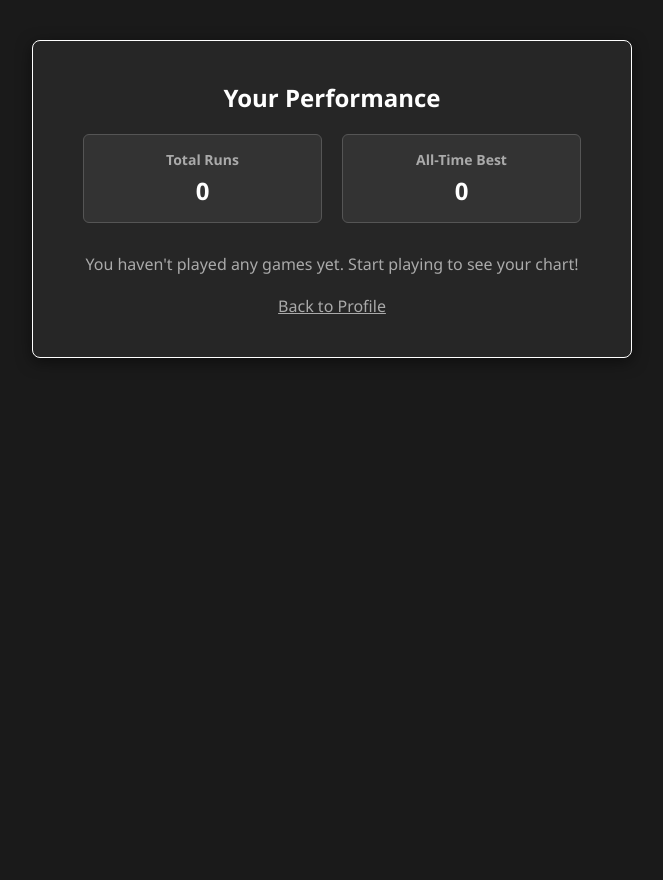
After one commit to 2026-pwr-sl/performative-males-final-project, a Django app: page /profile/stats/ in a window 1280 px wide. The commit adds this page. Shown: the whole page, without its empty margins (308-971 px from the left). Run offline with Django 5.2, Linux system fonts and the light colour scheme; the visitor is signed in with stand-in values (Sample User, id 1); data that the repository does not hold is empty.

Commit message:
feat: add user stats view

```diff
--- a/config/settings.py
+++ b/config/settings.py
@@ -129,3 +129,5 @@ MEDIA_ROOT = os.path.join(BASE_DIR, 'media')
 
 DEFAULT_AUTO_FIELD = 'django.db.models.BigAutoField'
 MEDIA_ROOT = os.path.join(BASE_DIR, "media")
+
+LOGIN_REDIRECT_URL = "profile"
--- a/game/models.py
+++ b/game/models.py
@@ -37,6 +37,20 @@ class Profile(models.Model):
         return f"{self.user.username}'s Profile"
 
 
+class GameSession(models.Model):
+    user = models.ForeignKey(User, on_delete=models.CASCADE,
+                             related_name="game_sessions")
+    score = models.IntegerField()
+    date_played = models.DateTimeField(auto_now_add=True)
+
+    class Meta:
+        ordering = ['-date_played']  # Newewst always first
+
+    def __str__(self):
+        return (f"{self.user.username} - Score: {self.score} "
+                f"({self.date_played.strftime('%Y-%m-%d')})")
+
+
 # the below signals ensure a Profile is created automatically
 # whenever a User registers
 @receiver(post_save, sender=User)
--- a/game/templates/game/profile.html
+++ b/game/templates/game/profile.html
@@ -21,6 +21,12 @@
     <img src="{{ user.profile.avatar.url }}" alt="Profile Picture" width="100" height="100" class="avatar-img">
 
     <p>Welcome, <strong>{{ user.username }}</strong>!</p>
+
+    <div style="margin-bottom: 20px;">
+        <a href="{% url 'profile_stats' %}" style="display: inline-block; padding: 10px 20px; border-radius: 5px; font-weight: bold;">
+            View My Game Stats
+        </a>
+    </div>
 
     <hr>
 
--- /dev/null
+++ b/game/templates/game/stats.html
@@ -0,0 +1,147 @@
+<!DOCTYPE html>
+<html lang="en">
+<head>
+    <meta charset="UTF-8">
+    <title>My Stats - Letterboxdle</title>
+    <script src="https://cdn.jsdelivr.net/npm/chart.js/dist/chart.umd.min.js"></script>
+    <style>
+        body {
+            background-color: #1a1a1a;
+            color: #ffffff;
+            font-family: 'Segoe UI', Tahoma, Geneva, Verdana, sans-serif;
+            display: flex;
+            flex-direction: column;
+            align-items: center;
+            min-height: 100vh;
+            margin: 0;
+            padding: 40px 20px;
+        }
+        .stats-panel {
+            background-color: #262626;
+            border: 1px solid #ffffff;
+            border-radius: 8px;
+            padding: 40px;
+            width: 100%;
+            max-width: 600px;
+            box-shadow: 0 4px 15px rgba(0, 0, 0, 0.5);
+            box-sizing: border-box;
+        }
+        .stats-header {
+            display: flex;
+            justify-content: space-between;
+            align-items: center;
+            margin-bottom: 20px;
+        }
+        .stat-box {
+            background-color: #333333;
+            padding: 15px;
+            border-radius: 6px;
+            text-align: center;
+            flex: 1;
+            margin: 0 10px;
+            border: 1px solid #555;
+        }
+        .stat-box h3 { margin: 0; font-size: 14px; color: #aaaaaa; }
+        .stat-box p { margin: 5px 0 0 0; font-size: 24px; font-weight: bold; }
+        .btn {
+            display: block;
+            width: 100%;
+            padding: 12px;
+            background-color: #e0e0e0;
+            color: #1a1a1a;
+            border: none;
+            border-radius: 6px;
+            font-size: 16px;
+            font-weight: bold;
+            cursor: pointer;
+            text-align: center;
+            text-decoration: none;
+            margin-top: 20px;
+            box-sizing: border-box;
+        }
+        .btn:hover { background-color: #ffffff; }
+        canvas { margin-top: 30px; }
+    </style>
+</head>
+<body>
+
+    <div class="stats-panel">
+        <h2 style="text-align: center; margin-top: 0;">Your Performance</h2>
+
+        <div class="stats-header">
+            <div class="stat-box">
+                <h3>Total Runs</h3>
+                <p>{{ total_runs }}</p>
+            </div>
+            <div class="stat-box">
+                <h3>All-Time Best</h3>
+                <p>{{ best_score }}</p>
+            </div>
+        </div>
+
+        {% if has_data %}
+            <canvas id="scoreChart" width="400" height="250"></canvas>
+
+            <a href="{% url 'profile_stats' %}?download=csv" class="btn">Download Last 10 Scores (CSV)</a>
+        {% else %}
+            <p style="text-align: center; color: #aaaaaa; margin-top: 30px;">
+                You haven't played any games yet. Start playing to see your chart!
+            </p>
+        {% endif %}
+
+        <a href="{% url 'profile' %}" style="display:block; text-align:center; margin-top: 20px; color: #aaaaaa;">Back to Profile</a>
+    </div>
+
+    {% if has_data %}
+
+    {{ labels|json_script:"chart-labels" }}
+    {{ scores|json_script:"chart-scores" }}
+
+    <script>
+        // Parse the JSON data securely
+        const chartLabels = JSON.parse(document.getElementById('chart-labels').textContent);
+        const chartScores = JSON.parse(document.getElementById('chart-scores').textContent);
+
+        const ctx = document.getElementById('scoreChart').getContext('2d');
+        const scoreChart = new Chart(ctx, {
+            type: 'line',
+            data: {
+                labels: chartLabels,
+                datasets: [{
+                    label: 'Score Progression',
+                    data: chartScores,
+                    borderColor: '#ffffff',
+                    backgroundColor: 'rgba(255, 255, 255, 0.1)',
+                    borderWidth: 2,
+                    pointBackgroundColor: '#ffffff',
+                    pointRadius: 4,
+                    fill: true,
+                    tension: 0.3
+                }]
+            },
+            options: {
+                responsive: true,
+                scales: {
+                    y: {
+                        beginAtZero: true,
+                        grid: { color: '#444444' },
+                        ticks: { color: '#aaaaaa' }
+                    },
+                    x: {
+                        grid: { color: '#444444' },
+                        ticks: { color: '#aaaaaa' }
+                    }
+                },
+                plugins: {
+                    legend: {
+                        display: false,
+                        onClick: null
+                    }
+                }
+            }
+        });
+    </script>
+    {% endif %}
+
+</body>
+</html>
--- a/game/urls.py
+++ b/game/urls.py
@@ -17,6 +17,7 @@ urlpatterns = [
         name="logout"
     ),
     path("profile/", views.profile_settings, name="profile"),
+    path("profile/stats/", views.profile_stats, name="profile_stats"),
     path("", views.register, name="home"),
     path("game/", views.game, name="game"),
     path("result/", views.result, name="result"),
--- a/game/views.py
+++ b/game/views.py
@@ -1,11 +1,14 @@
+import csv
+
 from random import sample, choice
 
 from django.shortcuts import render, redirect
 from django.contrib.auth.forms import UserCreationForm
 from django.contrib.auth import login, logout
 from django.contrib.auth.decorators import login_required
+from django.http import HttpResponse
 from .forms import UserUpdateForm, ProfileUpdateForm
-from .models import Movie
+from .models import Movie, GameSession
 from .utils import get_blurred_poster
 
 
@@ -81,9 +84,9 @@ def game(request):
 
     # game over
     if round_idx >= len(movie_ids):
-        score = request.session["score"]
+        score = request.session.get("score", 0)
 
-        request.session.flush()
+        finalize_game_session(request, score)
 
         return render(request, "game/game_over.html",
                       {"score": score})
@@ -180,7 +183,7 @@ def result(request):
         if round_index >= len(movie_ids):
             score = request.session.get("score", 0)
 
-            request.session.flush()
+            finalize_game_session(request, score)
 
             return render(request, "game/game_over.html", {
                 "score": score
@@ -195,3 +198,71 @@ def result(request):
         "poster_url": request.session.get("last_poster"),
         "gained_score": request.session.get("gained_score", 0)
     })
+
+
+def finalize_game_session(request, score):
+    if request.user.is_authenticated:
+        # Save current game session
+        GameSession.objects.create(user=request.user, score=score)
+
+        # Update profile stats
+        profile = request.user.profile
+        profile.games_played += 1
+        if score > profile.high_score:
+            profile.high_score = score
+        profile.save()
+
+    # Clear game-related session variables
+    game_keys = ["movie_ids", "filter_styles", "round", "attempt", "score",
+                 "prev_result", "prev_movie", "time_remaining", "last_movie",
+                 "last_guess", "last_correct", "last_poster", "gained_score"]
+    for key in game_keys:
+        request.session.pop(key, None)
+
+
+@login_required
+def profile_stats(request):
+    try:
+        # Fetch the 10 most recent games
+        recent_games_qs = (
+            GameSession.objects
+            .filter(user=request.user)
+            .order_by('-date_played')[:10]
+            )
+        # Reverse to chronological order
+        recent_games = list(recent_games_qs)[::-1]
+
+        # Handle CSV Download
+        if request.GET.get('download') == 'csv':
+            response = HttpResponse(content_type='text/csv')
+            response['Content-Disposition'] = (
+                'attachment; filename="my_latest_scores.csv"'
+                )
+
+            writer = csv.writer(response)
+            writer.writerow(['Playthrough', 'Score', 'Date Played'])
+
+            for index, game in enumerate(recent_games, start=1):
+                writer.writerow([index,
+                                 game.score,
+                                 game.date_played.strftime('%Y-%m-%d %H:%M')])
+
+            return response
+
+        # Prepare Data for Chart.js
+        scores = [game.score for game in recent_games]
+        labels = [f"Game {i+1}" for i in range(len(scores))]
+
+        context = {
+            "scores": scores,
+            "labels": labels,
+            "total_runs": request.user.profile.games_played,
+            "best_score": request.user.profile.high_score,
+            "has_data": len(scores) > 0
+        }
+        return render(request, "game/stats.html", context)
+
+    except Exception as e:
+        return render(request,
+                      "game/error.html",
+                      {"message": f"Could not load stats: {str(e)}"})
```
Also changed, not shown: game/migrations/0005_gamesession.py (added).
